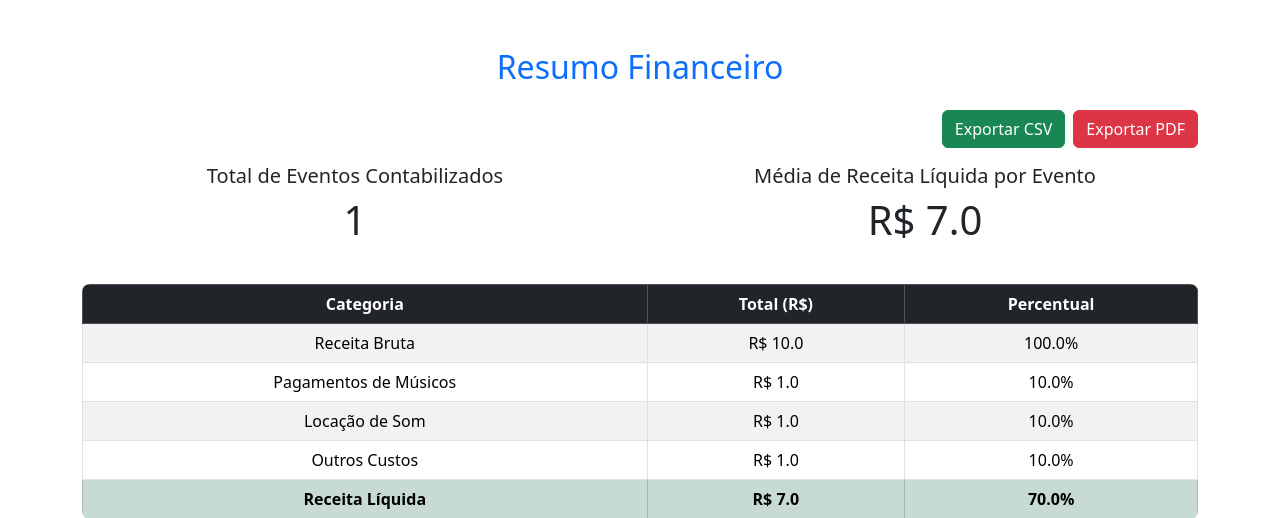
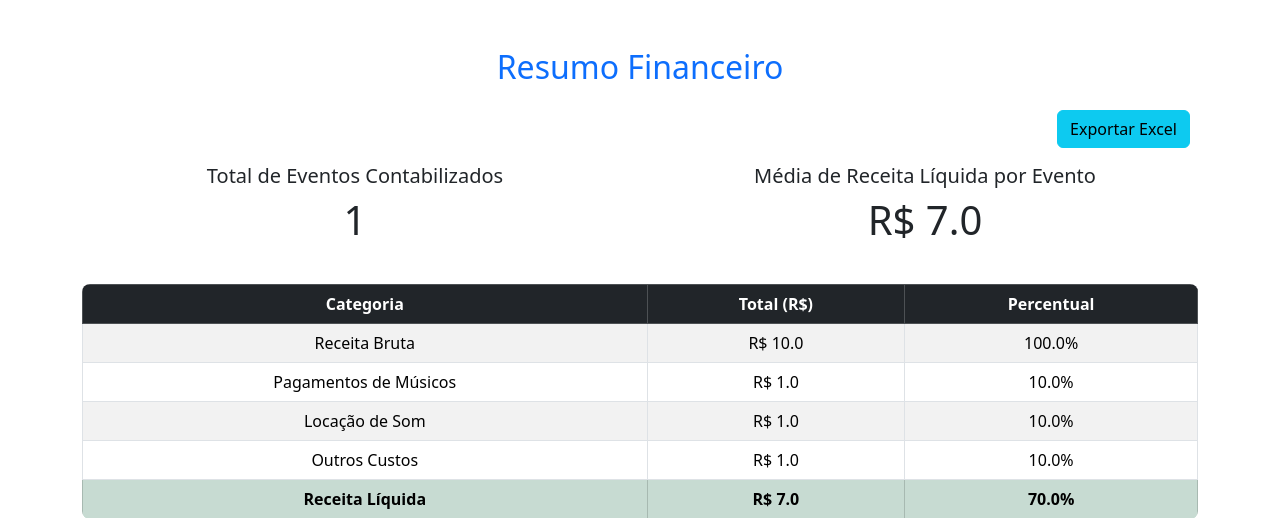
Before and after one commit to ragnarthur/agenda_app, a Flask app: page /contabilidade_final in a window 1280 px wide. Shown: the part 208-726 px from the top of the page. Run offline with Flask 3, Linux system fonts and the light colour scheme; tables that the repository leaves empty hold one stand-in row (values such as "Sample post"); parts of the project's set-up code (start-up, migrations or seed data) failed here and were passed over.

Commit message:
exportação excel ok

```diff
--- a/app.py
+++ b/app.py
@@ -1,13 +1,16 @@
 import os
 import locale
 import csv
+import matplotlib.pyplot as plt
 from io import BytesIO
 from reportlab.lib.pagesizes import letter, landscape
-from reportlab.platypus import SimpleDocTemplate, Table, TableStyle, Paragraph
+from reportlab.platypus import SimpleDocTemplate, Table, TableStyle, Paragraph, Image
 from reportlab.lib.styles import getSampleStyleSheet
 from reportlab.lib import colors
 from reportlab.pdfgen import canvas
-from flask import Flask, render_template, request, redirect, url_for, flash, make_response
+from openpyxl import Workbook
+from openpyxl.drawing.image import Image
+from flask import Flask, render_template, request, redirect, url_for, flash, make_response, send_file
 from flask_migrate import Migrate
 from models import db, Evento, EventoRealizado, Contabilidade
 from datetime import datetime, date
@@ -402,6 +405,115 @@ def contabilidade_final():
         chart_data=chart_data
     )
 
+@app.route('/contabilidade_final/exportar/excel')
+def export_contabilidade_final_excel():
+    """Exporta os dados da contabilidade final em um arquivo Excel com gráfico."""
+
+    # Consulta todos os registros de contabilidade
+    contabilidade = Contabilidade.query.all()
+
+    # Calcula os totais
+    total_bruto = sum(cont.valor_bruto for cont in contabilidade)
+    total_pagamento_musicos = sum(cont.pagamento_musicos for cont in contabilidade)
+    total_locacao_som = sum(cont.locacao_som for cont in contabilidade)
+    total_outros_custos = sum(cont.outros_custos for cont in contabilidade)
+    total_liquido = total_bruto - (total_pagamento_musicos + total_locacao_som + total_outros_custos)
+
+    # Criar o Workbook
+    wb = Workbook()
+    ws = wb.active
+    ws.title = "Resumo Financeiro"
+
+    # Ajustar larguras das colunas
+    ws.column_dimensions['A'].width = 25
+    ws.column_dimensions['B'].width = 15
+    ws.column_dimensions['C'].width = 20
+
+    # Adicionar os cabeçalhos
+    ws.append(["Categoria", "Total (R$)", "Percentual (%)"])
+
+    # Calcular percentuais com base no total bruto
+    labels = [
+        "Receita Bruta",
+        "Pagamentos de Músicos",
+        "Locação de Som",
+        "Outros Custos",
+        "Receita Líquida",
+    ]
+    data = [
+        total_bruto,
+        total_pagamento_musicos,
+        total_locacao_som,
+        total_outros_custos,
+        total_liquido,
+    ]
+    percentuais = [
+        100.0,  # Receita Bruta é sempre 100%
+        (total_pagamento_musicos / total_bruto * 100) if total_bruto > 0 else 0,
+        (total_locacao_som / total_bruto * 100) if total_bruto > 0 else 0,
+        (total_outros_custos / total_bruto * 100) if total_bruto > 0 else 0,
+        (total_liquido / total_bruto * 100) if total_bruto > 0 else 0,
+    ]
+
+    for label, value, percentual in zip(labels, data, percentuais):
+        ws.append([label, f"{value:.2f}", f"{percentual:.2f}%"])
+
+    # Criar o gráfico de pizza usando Matplotlib
+    chart_colors = ["#4e73df", "#e74a3b", "#f6c23e", "#1cc88a", "#36b9cc"]
+    plt.figure(figsize=(10, 8))
+    explode = [0.1 if val == max(data) else 0 for val in data]
+
+    # Gerar gráfico com texto dentro das fatias
+    wedges, texts, autotexts = plt.pie(
+        data,
+        labels=None,  # Remover labels padrão
+        autopct=lambda p: f'{p:.2f}%' if p > 0 else '',  # Percentuais dentro das fatias
+        startangle=140,
+        colors=chart_colors,
+        wedgeprops={"edgecolor": "black"},
+        explode=explode
+    )
+
+    # Ajustar o texto dentro das fatias
+    for i, autotext in enumerate(autotexts):
+        autotext.set_text(f"{percentuais[i]:.2f}%")
+        autotext.set_color("white")  # Cor branca para maior contraste
+        autotext.set_fontsize(12)  # Tamanho da fonte
+
+    # Adicionar legenda separada
+    plt.legend(
+        labels=[f"{label}" for label in labels],
+        loc='lower right',
+        bbox_to_anchor=(1.1, -0.1),
+        fontsize=10,
+        title="Categorias"
+    )
+    plt.title("Resumo Financeiro - Contabilidade Final", fontsize=16)
+    plt.axis("equal")  # Garante que o gráfico seja circular
+
+    # Salvar o gráfico em um buffer de memória
+    chart_buffer = BytesIO()
+    plt.savefig(chart_buffer, format='png', bbox_inches='tight')
+    plt.close()
+    chart_buffer.seek(0)
+
+    # Adicionar o gráfico ao Excel
+    img = Image(chart_buffer)
+    img.anchor = "E2"  # Posicionar a imagem na célula E2
+    ws.add_image(img)
+
+    # Salvar o Excel em um buffer de memória
+    excel_buffer = BytesIO()
+    wb.save(excel_buffer)
+    excel_buffer.seek(0)
+
+    # Enviar o arquivo diretamente como resposta
+    return send_file(
+        excel_buffer,
+        mimetype="application/vnd.openxmlformats-officedocument.spreadsheetml.sheet",
+        as_attachment=True,
+        download_name="contabilidade_final.xlsx"
+    )
 
 if __name__ == '__main__':
     app.run(debug=True)
--- a/templates/contabilidade_final.html
+++ b/templates/contabilidade_final.html
@@ -5,11 +5,8 @@
     <h2 class="text-center text-primary mb-4">Resumo Financeiro</h2>
 
     <div class="d-flex justify-content-end mb-3">
-        <a href="{{ url_for('export_contabilidade_csv') }}" class="btn btn-success mx-2">
-            <i class="fas fa-file-csv"></i> Exportar CSV
-        </a>
-        <a href="{{ url_for('export_contabilidade_pdf') }}" class="btn btn-danger">
-            <i class="fas fa-file-pdf"></i> Exportar PDF
+        <a href="{{ url_for('export_contabilidade_final_excel') }}" class="btn btn-info mx-2">
+            <i class="fas fa-file-excel"></i> Exportar Excel
         </a>
     </div>
 
```
